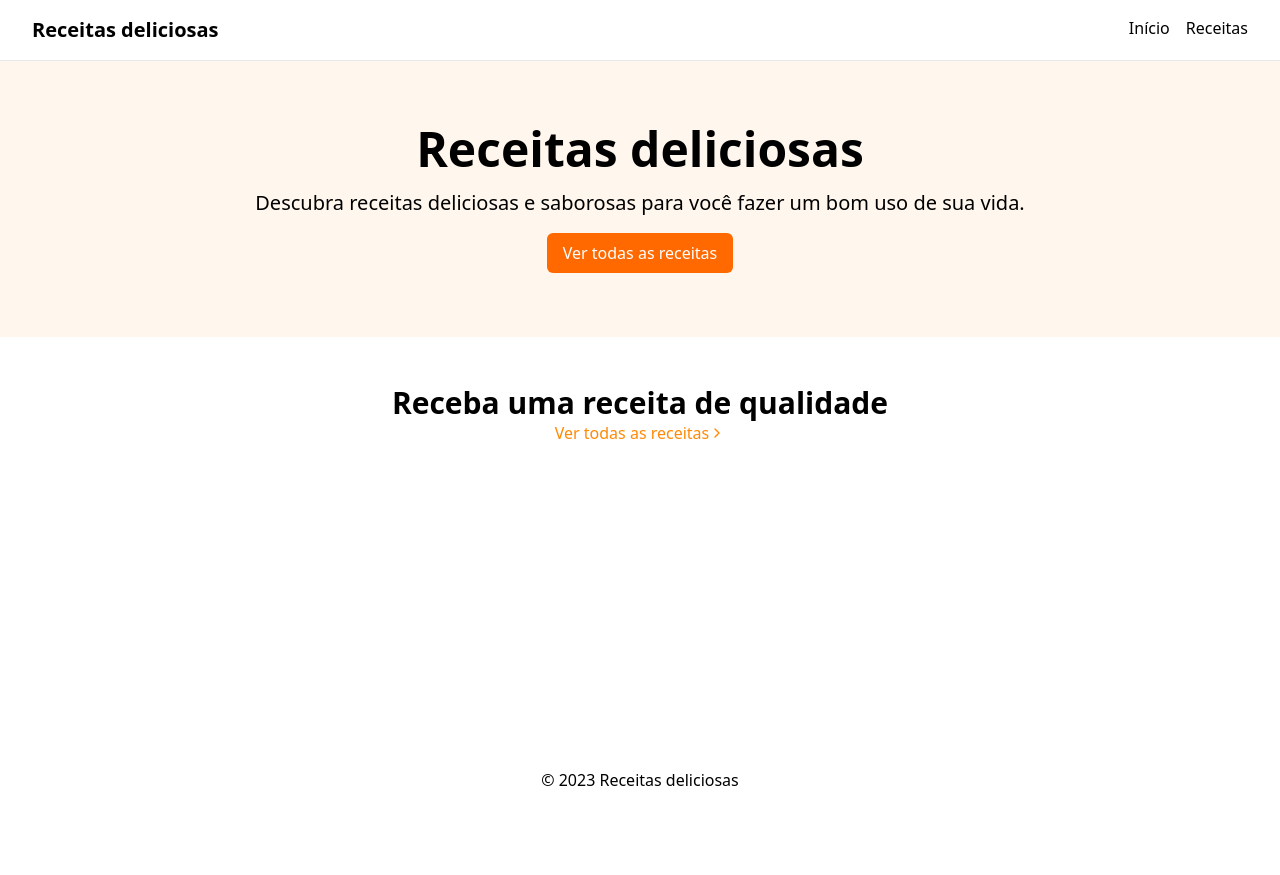
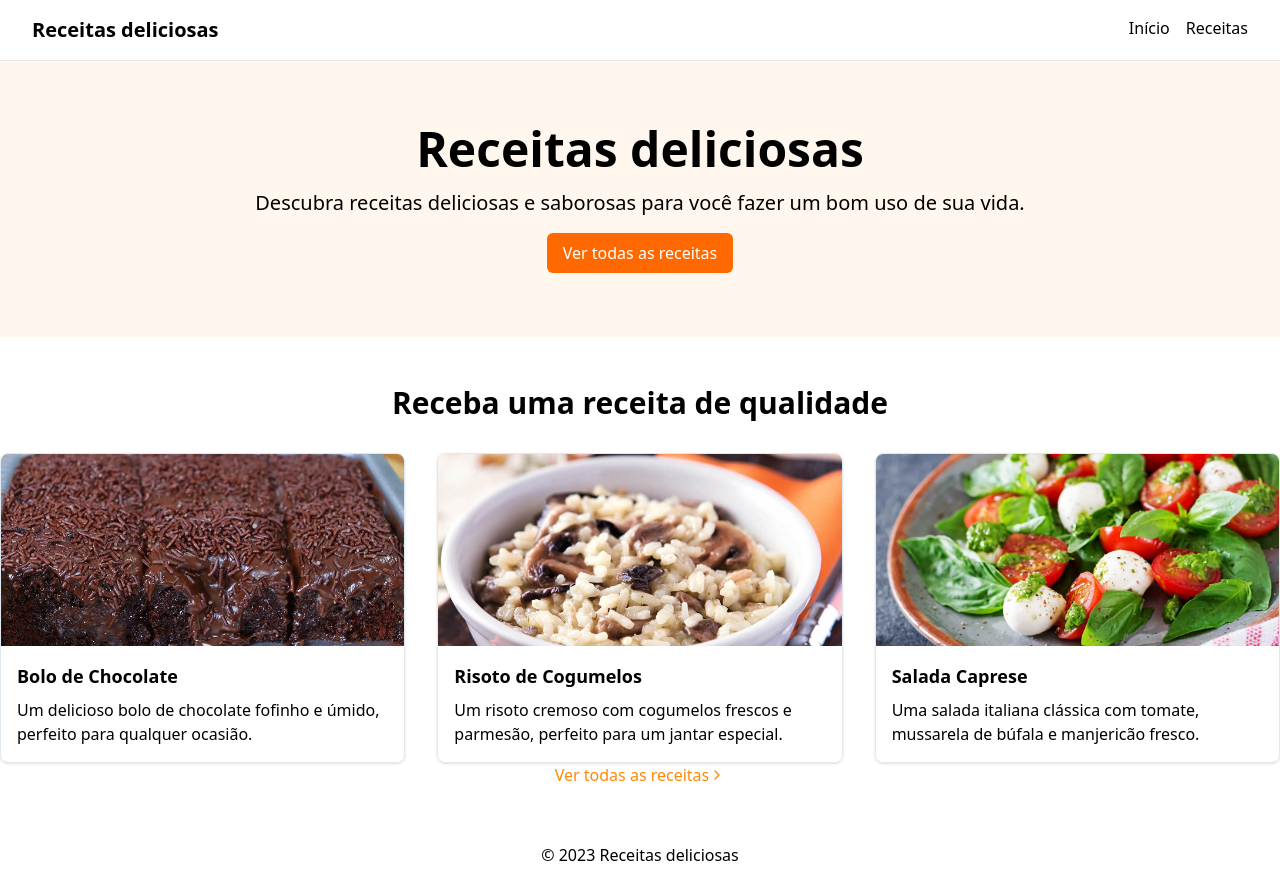
Before and after one commit to Ramonprog/recepies-nextjs, a Next.js app: page / in a window 1280 px wide. Before the commit the page ends 800 px from the top, so only its background shows below. Built offline with nearby package versions, Linux system fonts and the light colour scheme.

Commit message:
feat: adiciona exibição de receitas em destaque na página inicial

```diff
--- a/src/app/page.tsx
+++ b/src/app/page.tsx
@@ -1,15 +1,19 @@
+import { RecipesCard } from "@/components/RecipesCard";
+import { recipes } from "@/lib/data";
 import { ChevronRight } from "lucide-react";
 import Link from "next/link";
 
 
 export default function Home() {
+  const featuredRecipes = recipes.slice(0, 3);
+
   return (
     <main className="flex-grow">
       <section className="bg-orange-50">
         <div className="container mx-auto flex flex-col items-center justify-center gap-4 py-16 px-8">
           <h1 className="text-5xl font-bold">Receitas deliciosas</h1>
           <p className='text-xl'>Descubra receitas deliciosas e saborosas para você fazer um bom uso de sua vida.</p>
-          <Link className="bg-orange-500 text-white px-4 py-2 rounded-md hover:bg-orange-800 transition-colors" href="/receitas">
+          <Link className="bg-orange-500 text-white px-4 py-2 rounded-md hover:bg-orange-800 transition-colors" href="/recipes">
             Ver todas as receitas
           </Link>
         </div>
@@ -18,8 +22,13 @@ export default function Home() {
       <section className="py-12">
         <div className="container mx-auto flex flex-col items-center">
           <h2 className="text-3xl font-bold">Receba uma receita de qualidade</h2>
-            {/* TODO: card de receitas */}
-          <Link href="/receitas" className="flex items-center text-orange-400 hover:text-orange-800 transition-colors">Ver todas as receitas <ChevronRight size={16}/></Link>
+          <div className="grid grid-cols-3 gap-8 mt-8">
+            {featuredRecipes.map((recipe) => (
+              <RecipesCard key={recipe.id} recipe={recipe} />
+            ))}
+          </div>
+
+          <Link href="/recipes" className="flex items-center text-orange-400 hover:text-orange-800 transition-colors">Ver todas as receitas <ChevronRight size={16} /></Link>
         </div>
       </section>
     </main>
--- a/src/app/recipes/page.tsx
+++ b/src/app/recipes/page.tsx
@@ -1,10 +1,11 @@
+
 import { RecipesCard } from "@/components/RecipesCard";
 import { recipes } from "@/lib/data";
 
 export default function RecipesPage() {
   return (
     <main className="flex-grow py-8">
-      <div className="cotainer mx-auto">
+      <div className="container mx-auto">
         <h1 className="text-3xl font-bold">Recipes</h1>
         <div className="grid grid-cols-3 gap-8 mt-8">
         {recipes.map((recipe) => (
--- a/src/components/RecipesCard/index.tsx
+++ b/src/components/RecipesCard/index.tsx
@@ -2,16 +2,16 @@ import { Recipe } from "@/@types/recipe";
 import Image from "next/image";
 import Link from "next/link";
 
-export function RecipesCard({recipe}:{recipe:Recipe}) {
+export function RecipesCard({ recipe }: { recipe: Recipe }) {
   return (
     <Link href="#">
-      <div className="border border-slate-200 rounded-lg  overflow-hidden shadow-sm hover:shadow-md transition-shadow">
+      <div className="border border-slate-200 rounded-lg overflow-hidden shadow-sm hover:shadow-md transition-shadow">
         <div className="relative h-48 w-full">
           <Image src={recipe.image} alt={recipe.title} fill className="object-cover" />
         </div>
         <div className="flex flex-col p-4 gap-2">
           <h3 className="text-lg font-bold">{recipe.title}</h3>
-          <p>Descrição</p>
+          <p>{recipe.description}</p>
         </div>
       </div>
     </Link>
```
